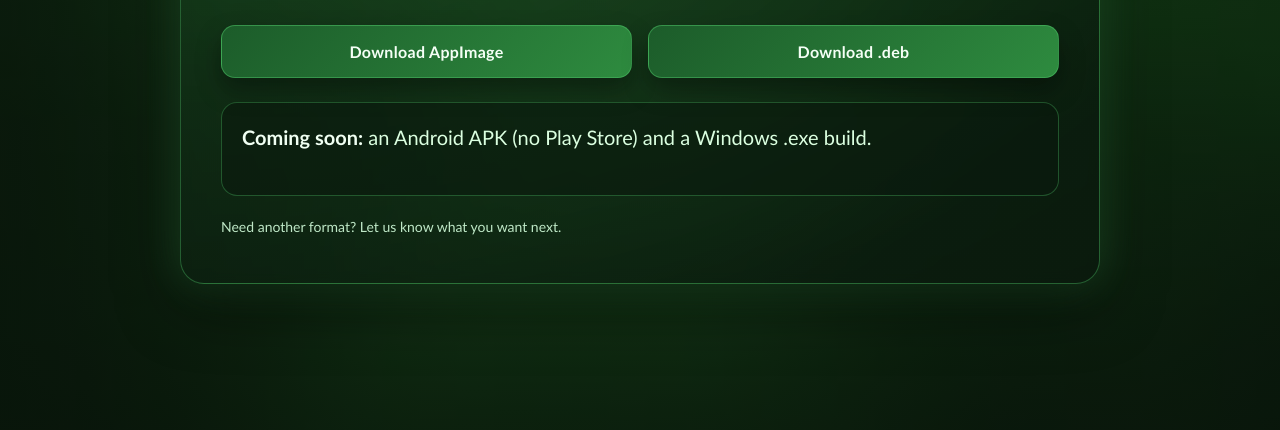
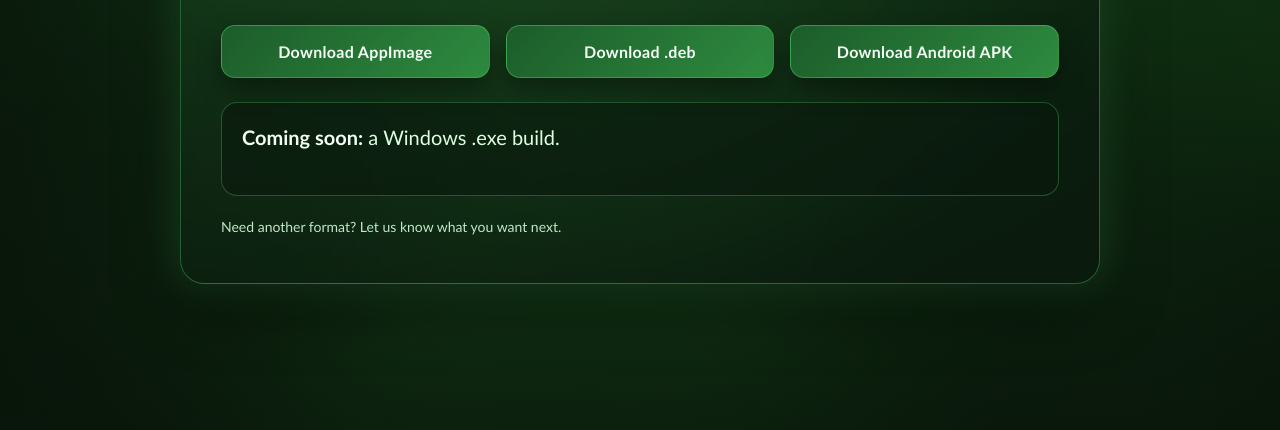
Before and after one commit to aidanbdfbxdfdfgdfhdfhh/Timer, a plain HTML site: page index.html in a window 1280 px wide. Shown: the part 370-800 px from the top of the page. Drawn offline with Linux system fonts and the light colour scheme.

Commit message:
Add Android APK download button

```diff
--- a/index.html
+++ b/index.html
@@ -155,10 +155,13 @@
       <a class="button" href="timer-studio_1.0.0_all.deb" download>
         Download .deb
       </a>
+      <a class="button" href="timerstudio-1.0.0-arm64-v8a_armeabi-v7a-debug.apk" download>
+        Download Android APK
+      </a>
     </div>
 
     <div class="note">
-      <p><strong>Coming soon:</strong> an Android APK (no Play Store) and a Windows .exe build.</p>
+      <p><strong>Coming soon:</strong> a Windows .exe build.</p>
     </div>
 
     <div class="footer">Need another format? Let us know what you want next.</div>
```
